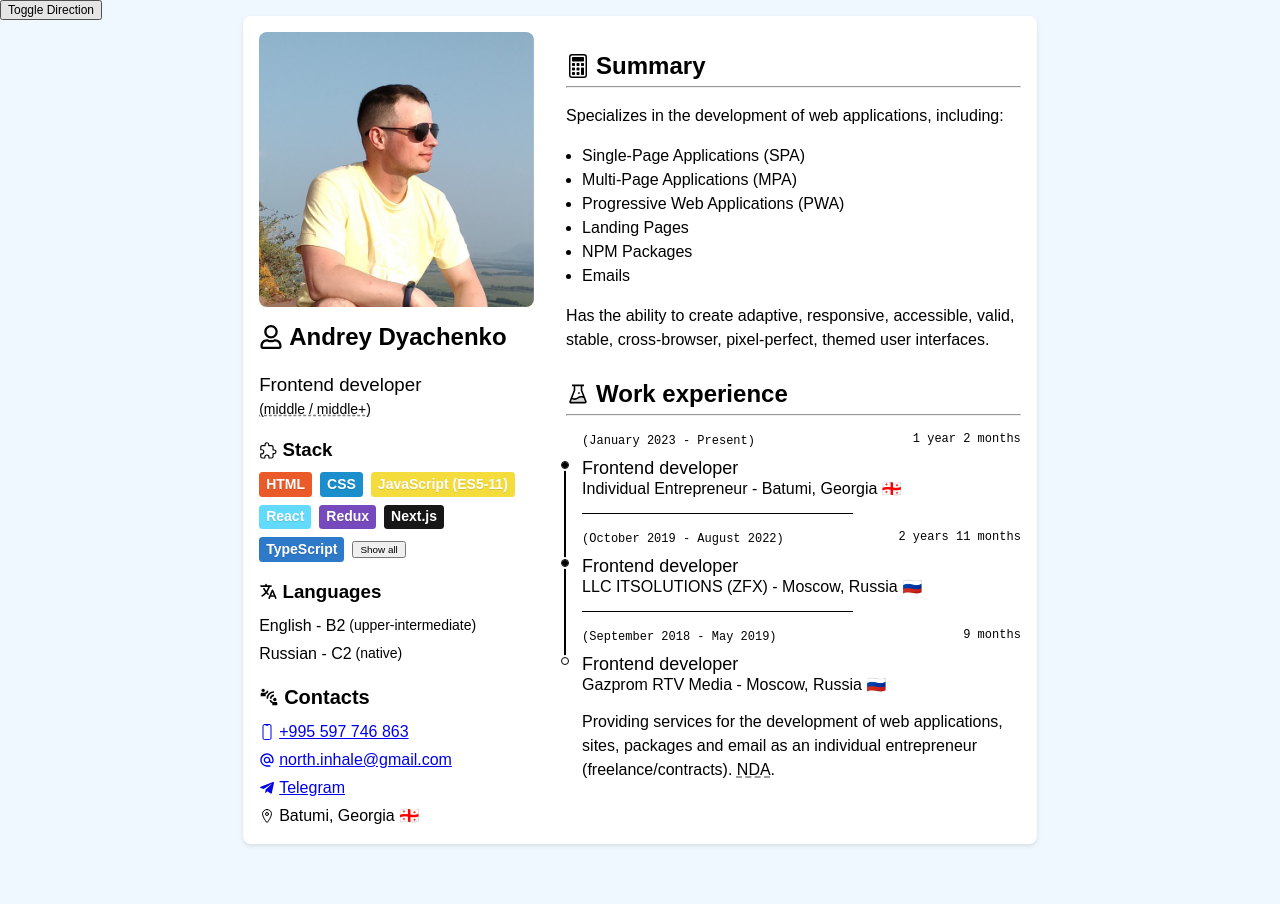
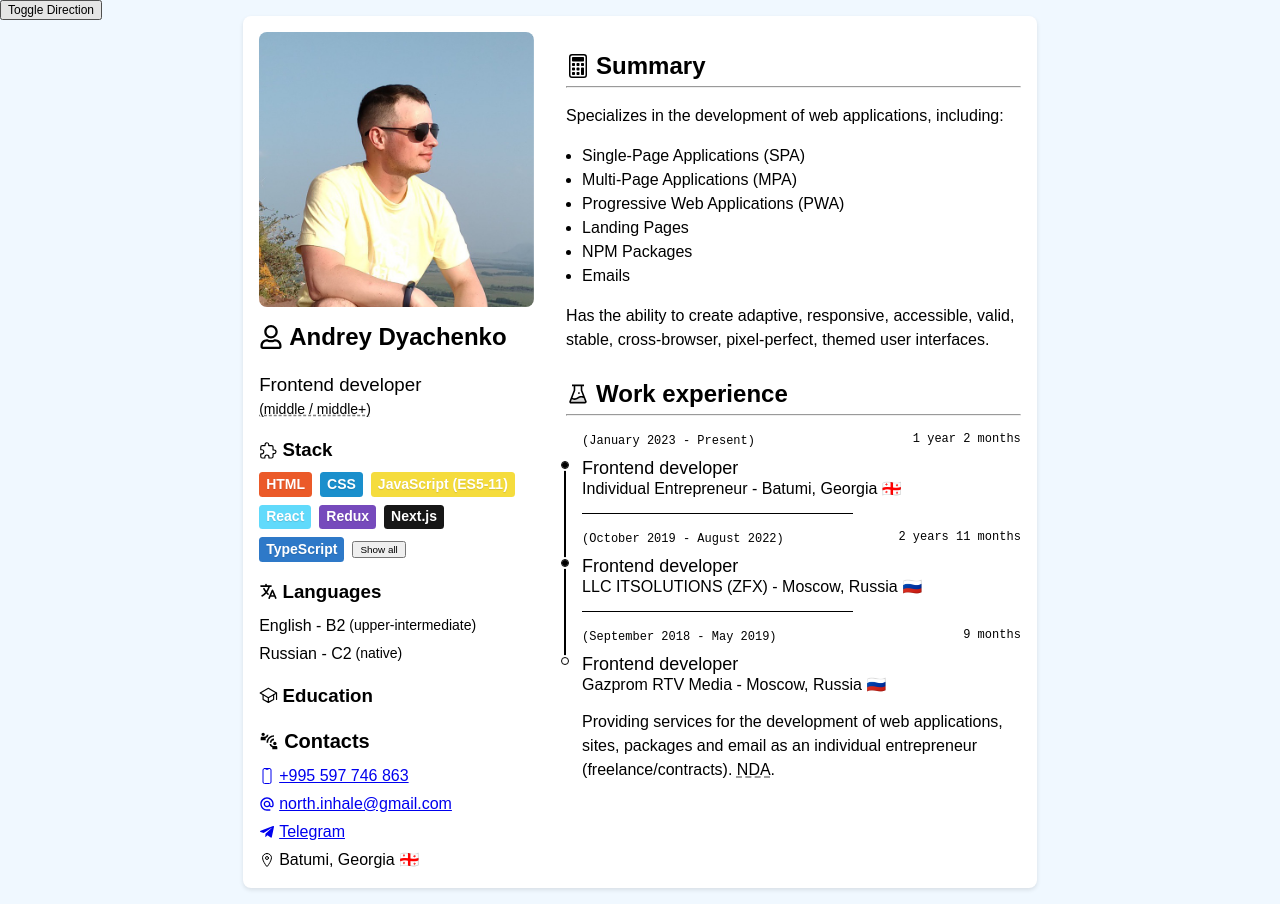
Before and after one commit to Andrew-Dyachenko/cv, a Next.js app: page / in a window 1280 px wide. Before the commit the page ends 860 px from the top, so only its background shows below. Built offline with nearby package versions, Linux system fonts and the light colour scheme; a web font is replaced by a local one.

Commit message:
feat(education): draft added

```diff
--- a/src/components/Aside/Aside.tsx
+++ b/src/components/Aside/Aside.tsx
@@ -15,6 +15,7 @@ import {
 } from "react-icons/io5";
 import Tags from "@/components/Tags";
 import clsx from "clsx";
+import Education from "@/components/Education";
 
 export default function Aside() {
 	return (
@@ -108,6 +109,7 @@ export default function Aside() {
 					</li>
 				</ul>
 			</section>
+			<Education />
 			<address className={styles.address}>
 				<h3 className={styles.address__title}>
 					<MdOutlineConnectWithoutContact
--- /dev/null
+++ b/src/components/Education/Education.module.scss
@@ -0,0 +1,11 @@
+.education {
+	&__title {
+		display: flex;
+		align-items: center;
+		margin: 0;
+
+		&-icon {
+			margin-inline-end: 0.25em;
+		}
+	}
+}
--- /dev/null
+++ b/src/components/Education/Education.tsx
@@ -0,0 +1,14 @@
+import styles from "./Education.module.scss";
+import { IoSchoolOutline } from "react-icons/io5";
+
+export default function Education() {
+	return (
+		<section className={styles.education}>
+			<h3 className={styles.education__title}>
+				{" "}
+				<IoSchoolOutline className={styles["education__title-icon"]} />
+				Education
+			</h3>
+		</section>
+	);
+}
--- /dev/null
+++ b/src/components/Education/index.ts
@@ -0,0 +1 @@
+export { default } from './Education' // re-export the default export
```
